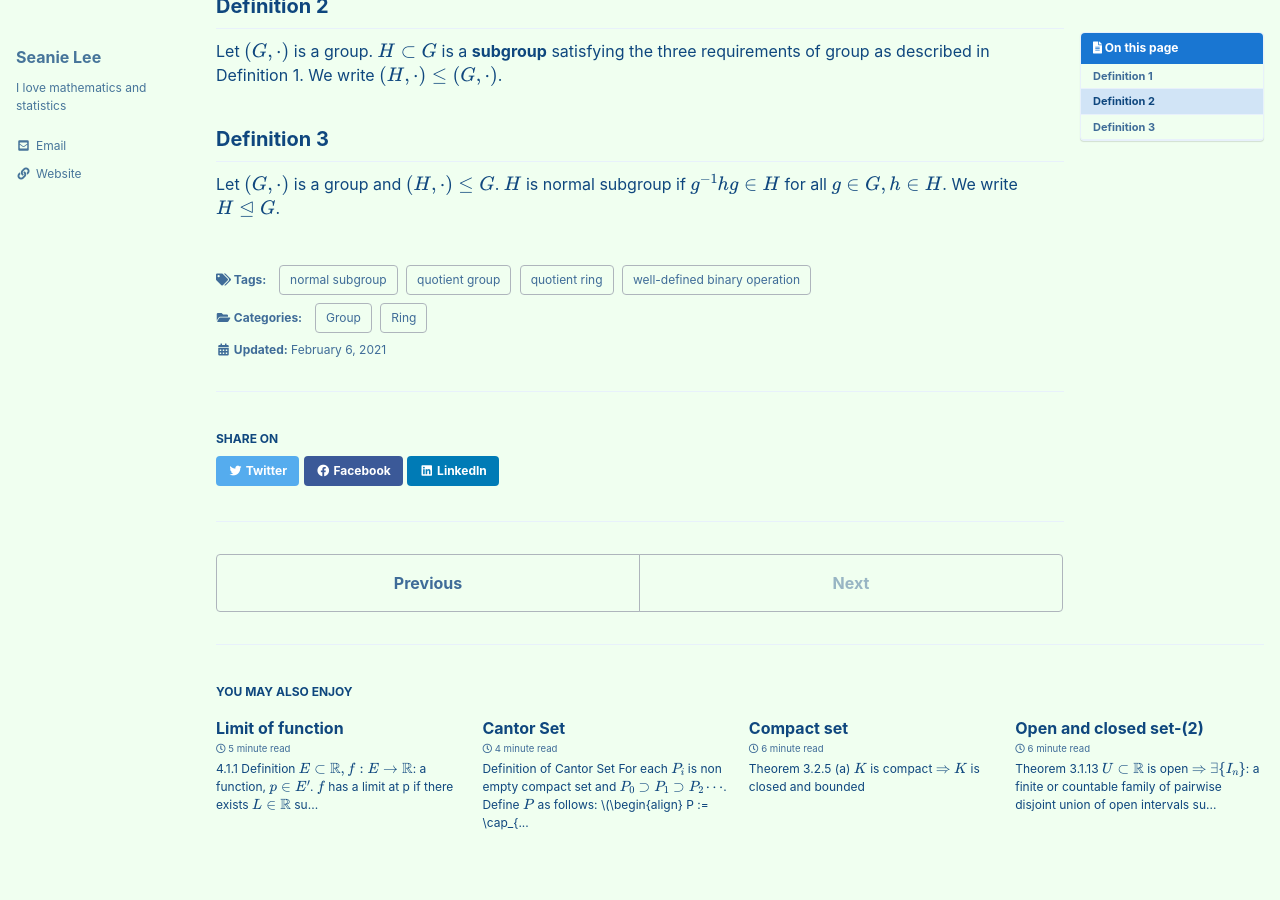
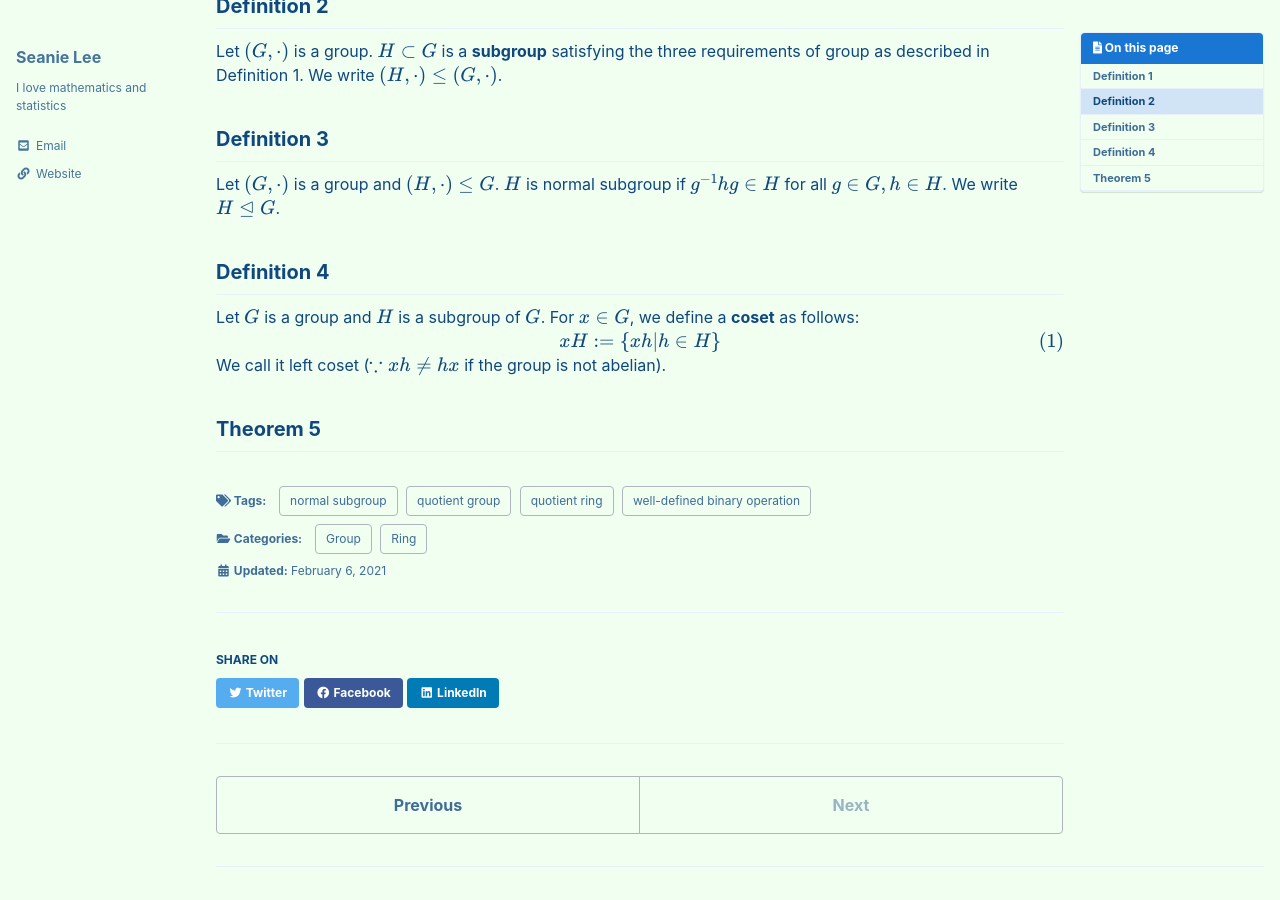
Before and after one commit to seanie12/blog, a Jekyll site: the page built from _posts/2021-02-06-Limit-of-function.md Update 2021-02-11-group.md, in a window 1280 px wide and 900 px high, scrolled down 349 px. Built offline with Jekyll 4.4.1, drawn with Linux system fonts in a browser that asks for light colours; cached includes are drawn as plain includes; formulas are drawn with MathJax 3.

Commit message:
Update 2021-02-06-Limit-of-function.md Update 2021-02-11-group.md

```diff
--- a/_posts/2021-02-06-Limit-of-function.md Update 2021-02-11-group.md
+++ b/_posts/2021-02-06-Limit-of-function.md Update 2021-02-11-group.md
@@ -34,3 +34,17 @@ Let $(G,\cdot)$ is a group. $H \subset G$ is a **subgroup** satisfying the three
 
 ## Definition 3
 Let  $(G,\cdot)$ is a group and $(H,\cdot) \leq G$. $H$ is normal subgroup if $g^{-1}hg\in H$ for all $g \in G, h \in H$. We write $H \trianglelefteq G$.
+
+
+
+
+## Definition 4
+Let $G$ is a group and $H$ is a subgroup of $G$. For $x \in G$, we define a **coset** as follows:
+$$
+\begin{align}
+xH := \{xh| h\in H\}
+\end{align}
+$$
+We call it left coset ($\because xh \neq hx$ if the group is not abelian).
+
+## Theorem 5
```
